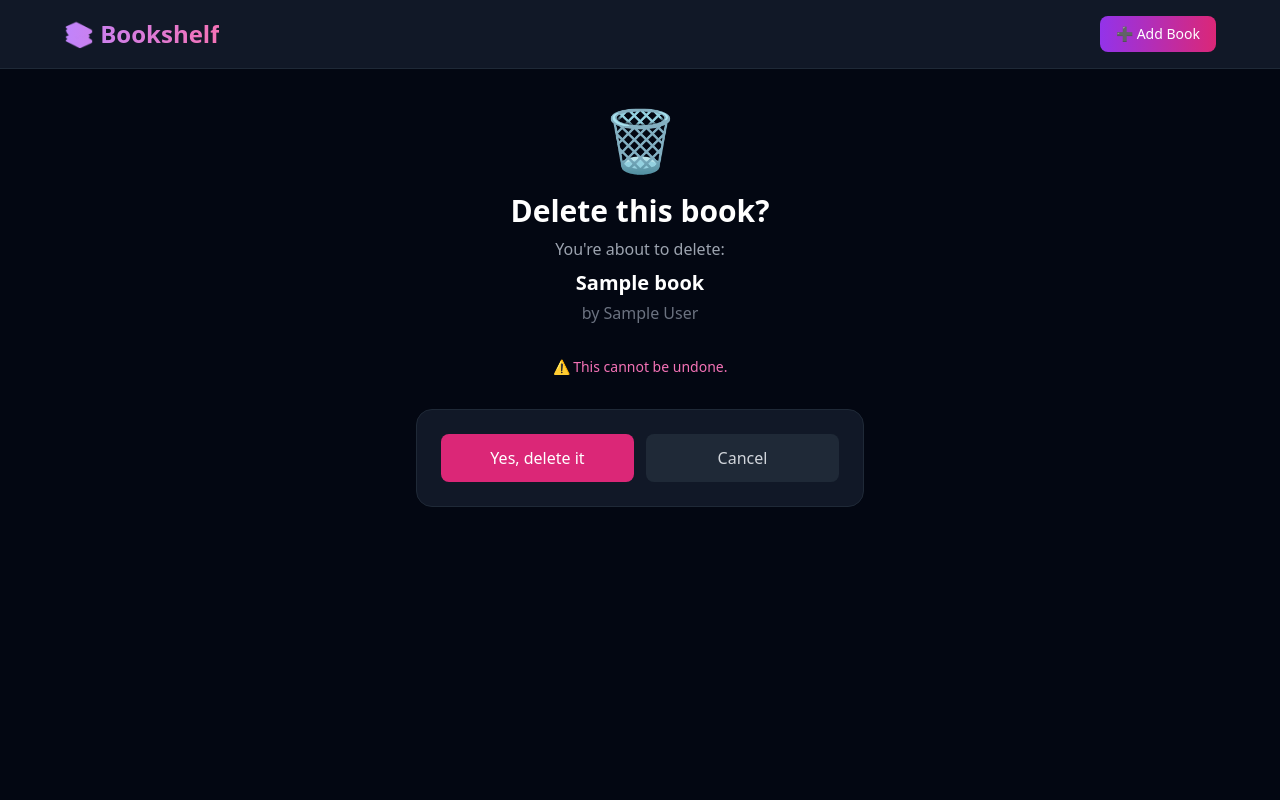
After one commit to user-blank2/bookshelf, a Django app: page /delete/1/ in a window 1280 px wide. The commit adds this page. Run offline with Django 5.2, Linux system fonts and the light colour scheme; tables that the repository leaves empty hold one stand-in row (values such as "Sample post"); some libraries are stand-ins or nearby versions.

Commit message:
add the delete feature with confirmation page

```diff
--- a/books/templates/books/book_list.html
+++ b/books/templates/books/book_list.html
@@ -29,11 +29,14 @@
             class="flex-1 text-center text-sm bg-gray-800 text-gray-300 py-2 rounded-lg hover:bg-purple-600 hover:text-white transition">
                 ✏️ Edit
             </a>
+            <a href="{% url 'delete_book' book.pk %}"
+            class="flex-1 text-center text-sm bg-gray-800 text-gray-300 py-2 rounded-lg hover:bg-pink-600 hover:text-white transition">
+                🗑️ Delete
+            </a>
         </div>
         <p class="text-gray-700 text-xs mt-4">
             Added {{ book.date_added|date:"M d, Y" }}
         </p>
-
     </div>
     {% endfor %}
 </div>
--- /dev/null
+++ b/books/templates/books/delete_book.html
@@ -0,0 +1,38 @@
+{% extends 'books/base.html' %}
+
+{% block title %}Delete {{ book.title }}{% endblock %}
+
+{% block content %}
+
+<div class="max-w-md mx-auto text-center">
+
+    <p class="text-6xl mb-6">🗑️</p>
+
+    <h1 class="text-3xl font-bold mb-2">Delete this book?</h1>
+    <p class="text-gray-400 mb-2">You're about to delete:</p>
+    <p class="text-xl font-semibold text-white mb-1">{{ book.title }}</p>
+    <p class="text-gray-500 mb-8">by {{ book.author }}</p>
+
+    <p class="text-pink-400 text-sm mb-8">
+        ⚠️ This cannot be undone.
+    </p>
+
+    <div class="bg-gray-900 rounded-2xl p-6 border border-gray-800">
+        <form method="POST">
+            {% csrf_token %}
+            <div class="flex gap-3">
+                <button type="submit"
+                    class="flex-1 bg-pink-600 text-white py-3 rounded-lg font-medium hover:bg-pink-700 transition">
+                    Yes, delete it
+                </button>
+                <a href="{% url 'book_list' %}"
+                    class="flex-1 text-center bg-gray-800 text-gray-300 py-3 rounded-lg font-medium hover:bg-gray-700 transition">
+                    Cancel
+                </a>
+            </div>
+        </form>
+    </div>
+
+</div>
+
+{% endblock %}
--- a/books/urls.py
+++ b/books/urls.py
@@ -5,4 +5,5 @@ urlpatterns = [
   path('',views.book_list,name='book_list'),
   path('add/',views.add_book,name='add_book'),
   path('edit/<int:pk>/',views.edit_book,name='edit_book'),
+  path('delete/<int:pk>/',views.delete_book,name='delete_book'),
 ]
--- a/books/views.py
+++ b/books/views.py
@@ -32,3 +32,10 @@ def edit_book(request,pk):
     form = BookForm(instance=book)
 
   return render(request,'books/edit_book.html',{'form':form,'book':book})
+
+def delete_book(request,pk):
+  book = get_object_or_404(Books,pk=pk)
+  if request.method == 'POST':
+    book.delete()
+    return redirect('book_list')
+  return render(request,'books/delete_book.html',{'book':book})
```
Also changed, not shown: 1 other file.
